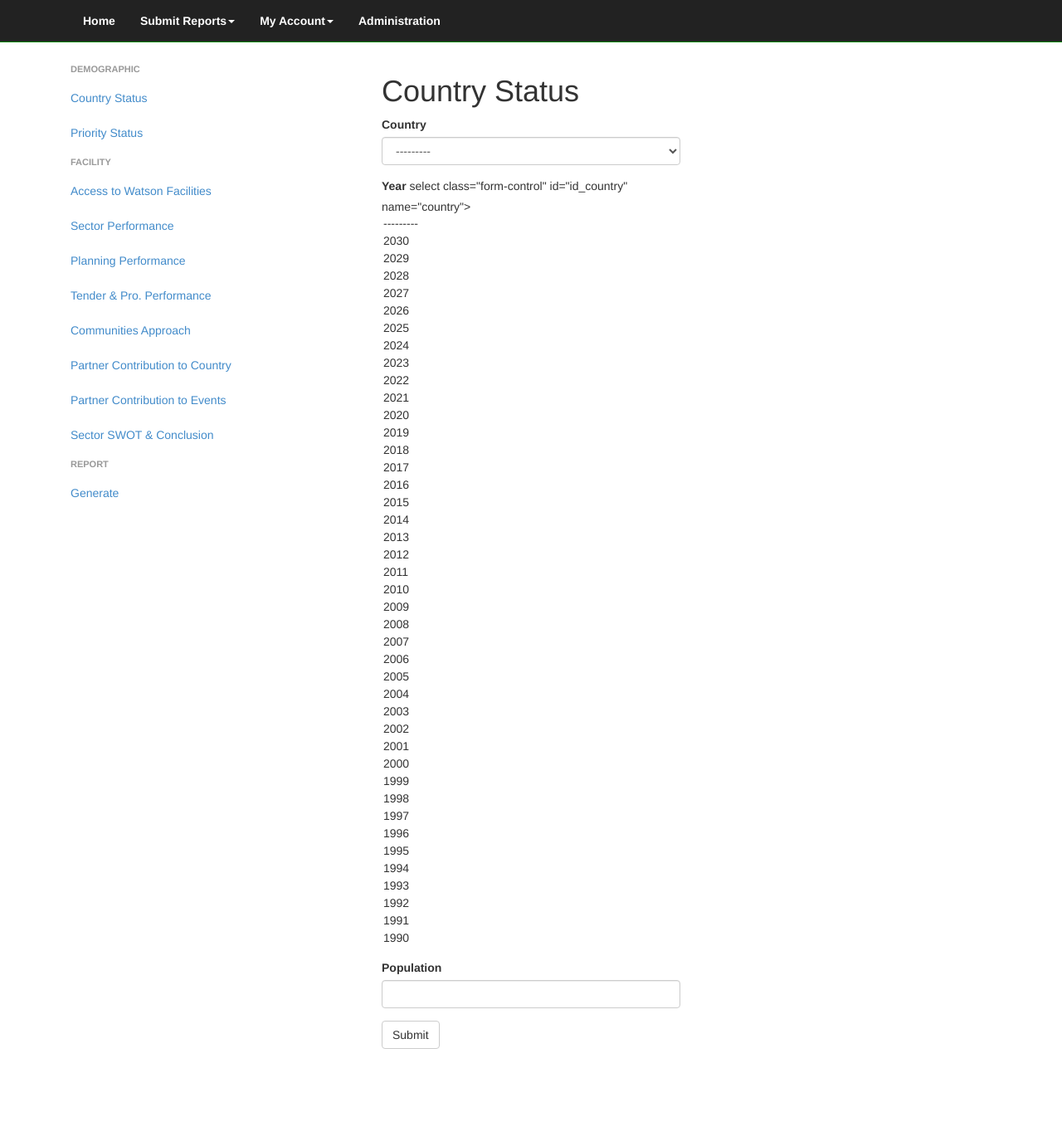
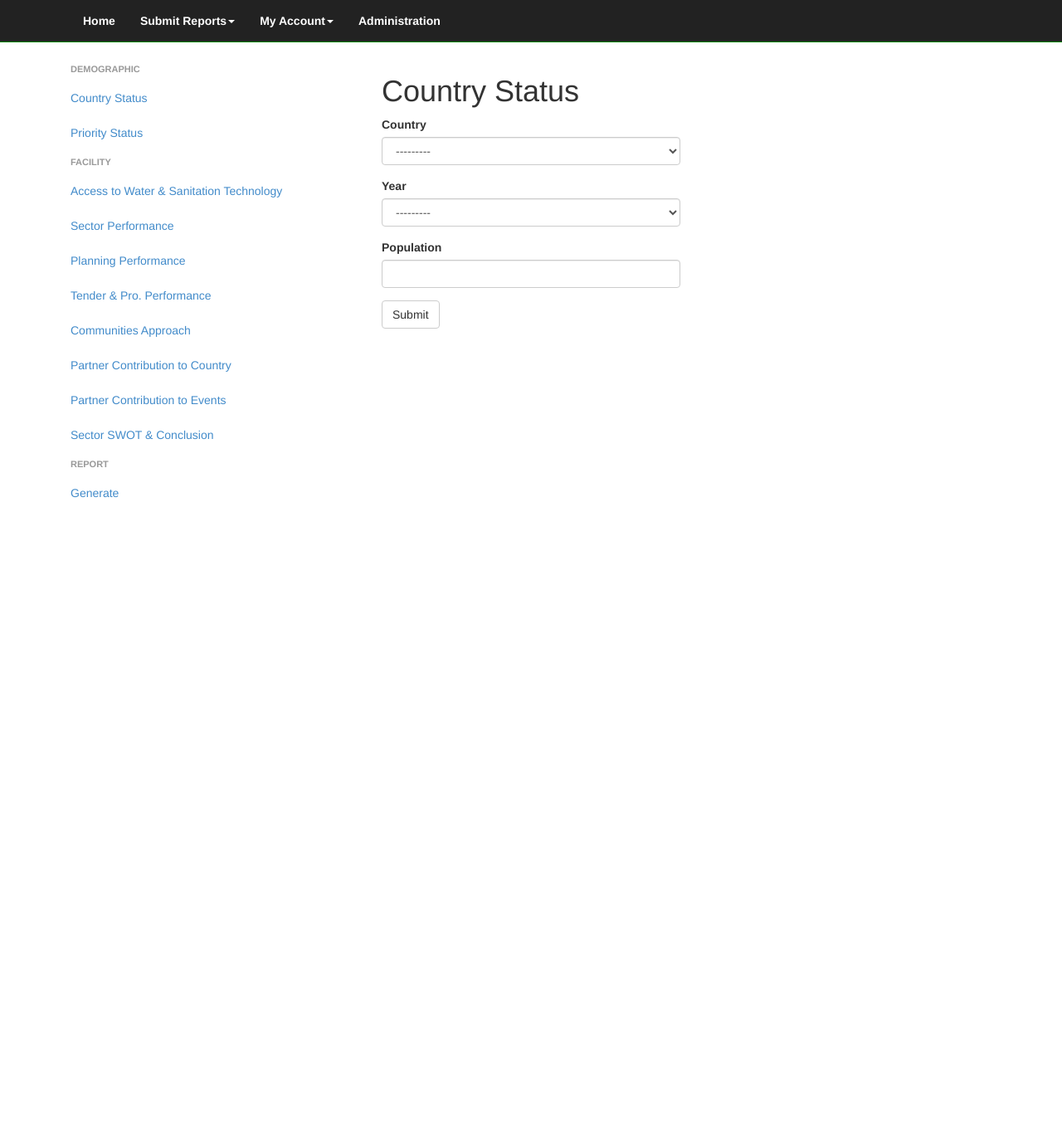
Before and after one commit to eyassug/au-water-sanitation-template, a Django app: template static/templates/country_status_form.html in a window 1280 px wide. Shown: the top 1381 px of the page at 83% size. After the commit the page ends 600 px from the top, so only its background shows below. Run offline with Django 3.2, Linux system fonts and the light colour scheme; the template is opened without the code that fills it: values that come from a table or form of the project are taken from there, others are empty; the visitor is signed in with stand-in values (Sample User, id 1); parts of the project's set-up code (start-up, migrations or seed data) failed here and were passed over; some libraries are stand-ins or nearby versions.

Commit message:
Modified Home layout and fix left nav bug

```diff
--- a/static/templates/base.html
+++ b/static/templates/base.html
@@ -64,7 +64,7 @@
 
                     <li class="divider"></li>
                     <li class="nav-header">FACILITY</li>
-                    <li><a href="/report/FacilityAccess">Access to Watson Facilities</a></li>
+                    <li><a href="/report/FacilityAccess">Access to Water & Sanitation Technology</a></li>
                     <li><a href="/report/SectorPerformance">Sector Performance</a></li>
                     <li><a href="/report/PlanningPerformance">Planning Performance</a></li>
                     <li><a href="/report/TenderProcPerformance">Tender & Pro. Performance</a></li>
@@ -122,7 +122,7 @@
 
                     <li class="divider"></li>
                     <li class="nav-header">FACILITY</li>
-                    <li><a href="/report/FacilityAccess">Access to Watson Facilities</a></li>
+                    <li><a href="/report/FacilityAccess">Access to Water & Sanitation Technology</a></li>
                     <li><a href="/report/SectorPerformance">Sector Performance</a></li>
                     <li><a href="/report/PlanningPerformance">Planning Performance</a></li>
                     <li><a href="/report/TenderProcPerformance">Tender & Pro. Performance</a></li>
@@ -180,46 +180,7 @@
 			      {% endif %}
 		    {% endblock %}
 	  </div>
-	{% if user.is_authenticated %}
-	{% block change_password %}
-	<div class="odal fade" id="myModal" tabindex="-1" role="dialog" aria-labelledby="myModalLabel" aria-hidden="true">
-	    <div class="modal-dialog">
-	      <div class="modal-content">
-		<div class="modal-header">
-		  <button type="button" class="close" data-dismiss="modal" aria-hidden="true">&times;</button>
-		  <h4 class="modal-title" id="myModalLabel">Change Password</h4>
-		</div>
-		<div class="modal-body">
-		  <form method="post" action="/changepassword/?after_change_password={{ request.get_full_path }}" role="form">{% csrf_token %}
-		  <input type="hidden" name="after_change_password" value="{{ request.path }}" />
-		  <input type="hidden" name="form_id" value="change_password_form" />
-		    <div class="form-group">
-		       <label for="id_old_password">Old password</label><br/>
-		       <input id="id_old_password" name="old_password" type="password" class+="form-control" />
-		    </div>
-		    <div class="form-group">
-		       <label for="id_new_password1">New password</label><br/>
-		       <input id="id_new_password1" name="new_password1" type="password" class+="form-control" />
-		    </div>
-		    <div class="form-group">
-		       <label for="id_new_password2">Confirmation</label><br/>
-		       <input id="id_new_password2" name="new_password2" type="password" class+="form-control" >
-		    </div>
-		    <div class="modal-footer">
-			<button type="button" class="btn btn-default" data-dismiss="modal">Close</button>
-			<button type="submit" class="btn btn-primary">Change Password</button>
-		    </div>
 
-    </form>
-
-
-		</div>
-
-	      </div>
-	    </div>
-	  </div>
-	{% endblock %}
-	{% endif %}
 	</div><!-- /.container -->
 
         </div>
--- a/static/templates/country_status_form.html
+++ b/static/templates/country_status_form.html
@@ -15,7 +15,7 @@
 
     <div class="form-group{% if form.year.errors %} has-error{% endif %}">
     <label for="id_year">Year</label>
-    select class="form-control" id="id_country" name="country">
+    <select class="form-control" id="id_country" name="country">
             <option value="" selected="selected">---------</option>
             <option value="2030">2030</option>
             <option value="2029">2029</option><option value="2028">2028</option><option value="2027">
--- a/static/templates/facility_access_form.html
+++ b/static/templates/facility_access_form.html
@@ -3,7 +3,7 @@
 
 {% block content_container %}
   {% load widget_tweaks %}
-    <h1>Facility Access</h1>
+    <h1>Access to Water & Sanitation Technology</h1>
     <form action="" method="post" role="form">
         {% csrf_token %}
         <div class="form-group{% if form.country.errors %} has-error{% endif %}">
--- a/static/templates/priority_area_status_form.html
+++ b/static/templates/priority_area_status_form.html
@@ -21,7 +21,7 @@
          </div>
          <div class="form-group{% if form.year.errors %} has-error{% endif %}">
             <label for="id_year">Year</label>
-            select class="form-control" id="id_country" name="country">
+            <select class="form-control" id="id_country" name="country">
             <option value="" selected="selected">---------</option>
             <option value="2030">2030</option>
             <option value="2029">2029</option><option value="2028">2028</option><option value="2027">
```
Also changed, not shown: static/media/header.png.
